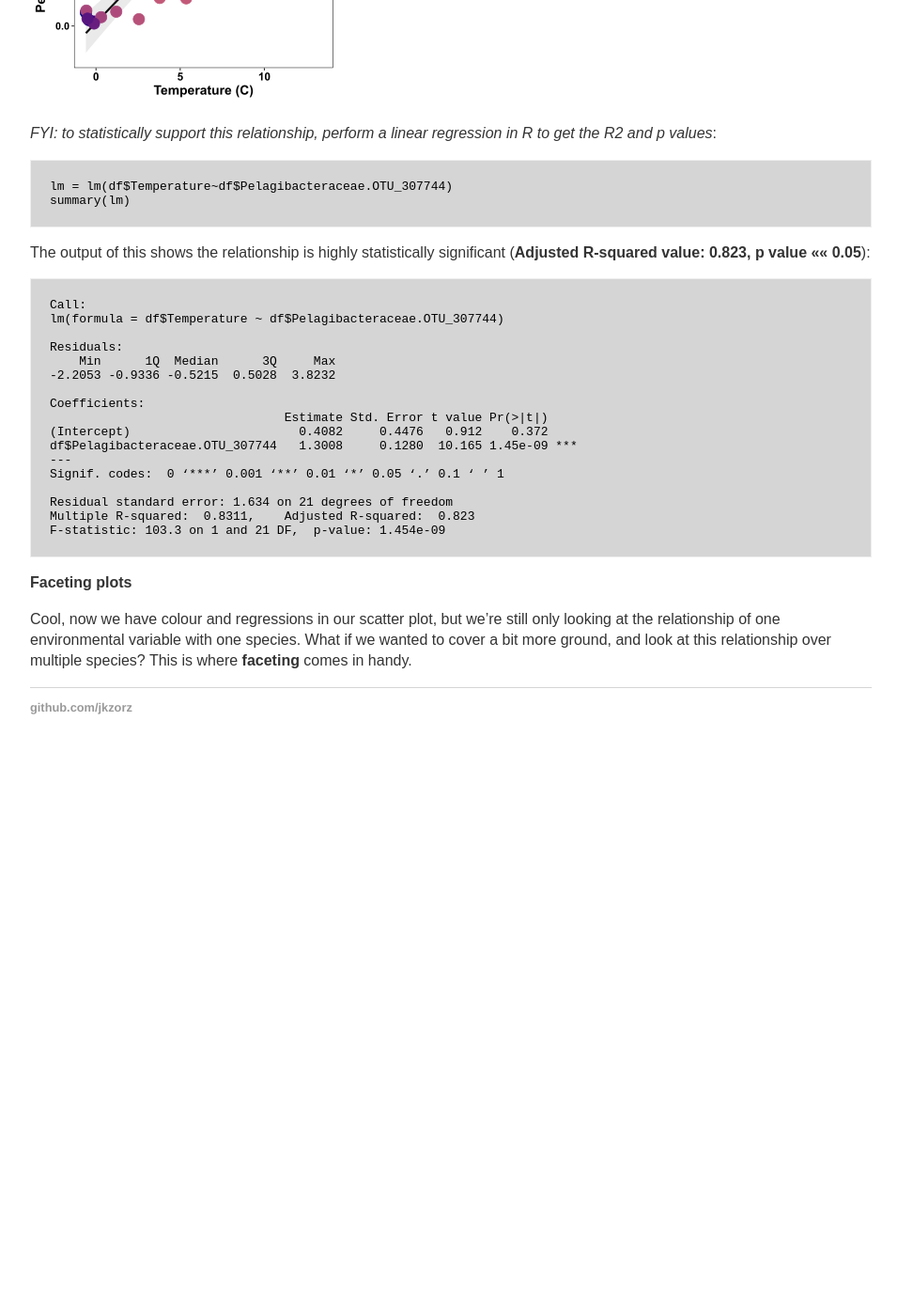
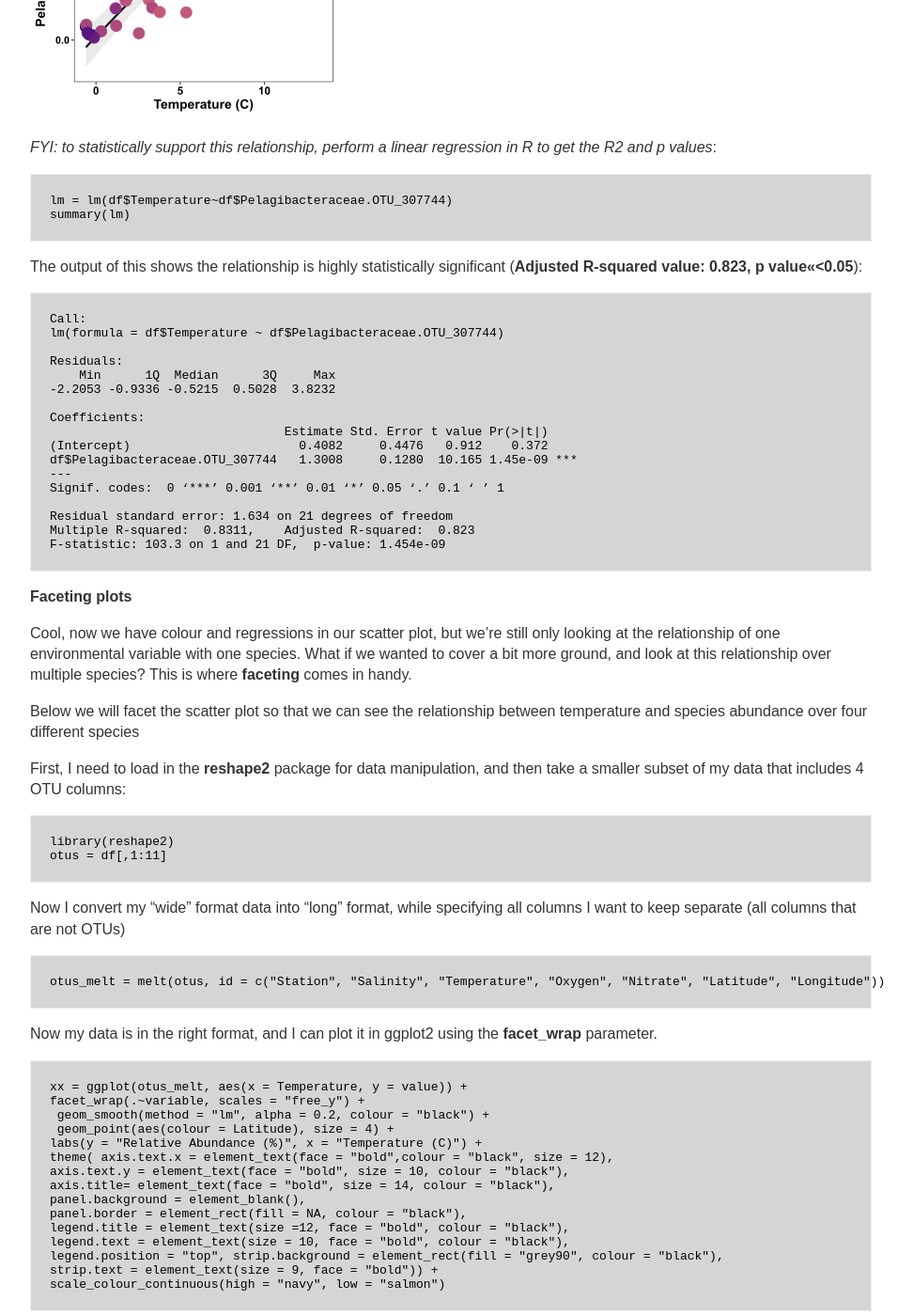
Before and after one commit to jkzorz/jkzorz.github.io, a Jekyll site: the page built from _posts/2019-07-08-scatter-plots.md, in a window 1280 px wide and 1400 px high, scrolled down 3303 px. Shown: the whole window at 94% size, without its empty margins (160-1132 px from the left). Built offline with Jekyll 4.4.1, drawn with Linux system fonts in a browser that asks for light colours; before the commit the page ends 4123 px from its top, so only the background shows below that.

Commit message:
Update 2019-07-08-scatter-plots.md

````diff
--- a/_posts/2019-07-08-scatter-plots.md
+++ b/_posts/2019-07-08-scatter-plots.md
@@ -87,7 +87,8 @@ It's obvious that there is a relationship between this species and temperature.
 
 ```
 xx = ggplot(df, aes(x = Temperature, y = Pelagibacteraceae.OTU_307744)) +
- geom_smooth(method = "lm", alpha = 0.2, colour = "black") + geom_point(aes(colour = Latitude), size = 4) +
+ geom_smooth(method = "lm", alpha = 0.2, colour = "black") +
+ geom_point(aes(colour = Latitude), size = 4) +
 labs(y = "Pelagibacteraceae (OTU 307744) (%)", x = "Temperature (C)") +
 theme( axis.text.x = element_text(face = "bold",colour = "black", size = 12),
 axis.text.y = element_text(face = "bold", size = 11, colour = "black"),
@@ -109,7 +110,7 @@ xx
 lm = lm(df$Temperature~df$Pelagibacteraceae.OTU_307744)
 summary(lm)
 ```
-The output of this shows the relationship is highly statistically significant (**Adjusted R-squared value: 0.823, p value <<<< 0.05**):
+The output of this shows the relationship is highly statistically significant (**Adjusted R-squared value: 0.823, p value<<<0.05**):
 
 ```
 Call:
@@ -134,3 +135,39 @@ F-statistic: 103.3 on 1 and 21 DF,  p-value: 1.454e-09
 **Faceting plots**
 
 Cool, now we have colour and regressions in our scatter plot, but we're still only looking at the relationship of one environmental variable with one species.  What if we wanted to cover a bit more ground, and look at this relationship over multiple species? This is where **faceting** comes in handy.
+
+Below we will facet the scatter plot so that we can see the relationship between temperature and species abundance over four different species
+
+First, I need to load in the **reshape2** package for data manipulation, and then take a smaller subset of my data that includes 4 OTU columns:
+
+```
+library(reshape2)
+otus = df[,1:11]
+```
+
+Now I convert my "wide" format data into "long" format, while specifying all columns I want to keep separate (all columns that are not OTUs)
+```
+otus_melt = melt(otus, id = c("Station", "Salinity", "Temperature", "Oxygen", "Nitrate", "Latitude", "Longitude"))
+```
+
+Now my data is in the right format, and I can plot it in ggplot2 using the **facet_wrap** parameter.
+
+```
+xx = ggplot(otus_melt, aes(x = Temperature, y = value)) +
+facet_wrap(.~variable, scales = "free_y") +
+ geom_smooth(method = "lm", alpha = 0.2, colour = "black") +
+ geom_point(aes(colour = Latitude), size = 4) +
+labs(y = "Relative Abundance (%)", x = "Temperature (C)") +
+theme( axis.text.x = element_text(face = "bold",colour = "black", size = 12),
+axis.text.y = element_text(face = "bold", size = 10, colour = "black"),
+axis.title= element_text(face = "bold", size = 14, colour = "black"),
+panel.background = element_blank(),
+panel.border = element_rect(fill = NA, colour = "black"),
+legend.title = element_text(size =12, face = "bold", colour = "black"),
+legend.text = element_text(size = 10, face = "bold", colour = "black"),
+legend.position = "top", strip.background = element_rect(fill = "grey90", colour = "black"),
+strip.text = element_text(size = 9, face = "bold")) +
+scale_colour_continuous(high = "navy", low = "salmon")
+```
+
+![useful image]({{ site.url }}/assets/Scatter_facet.png)
````
